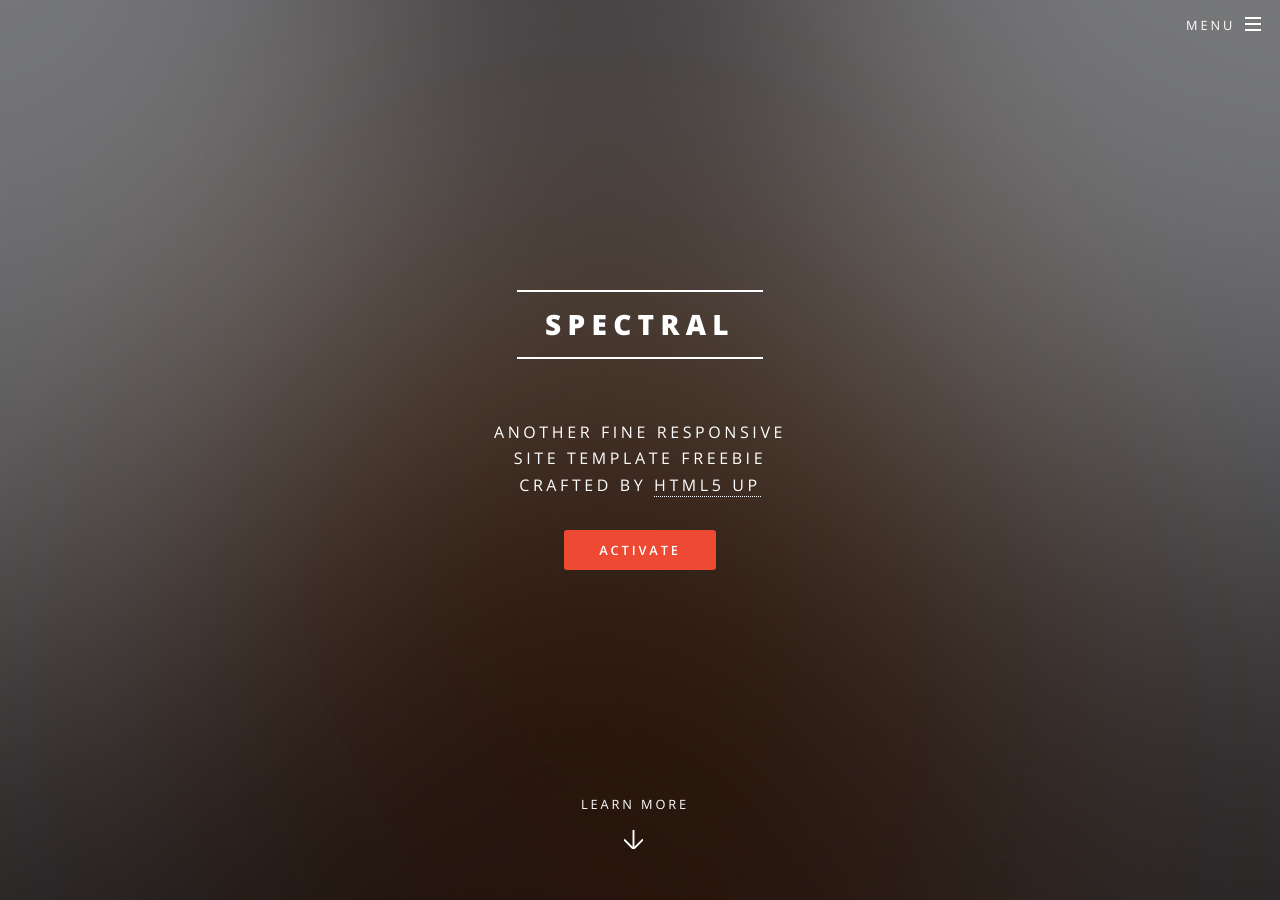
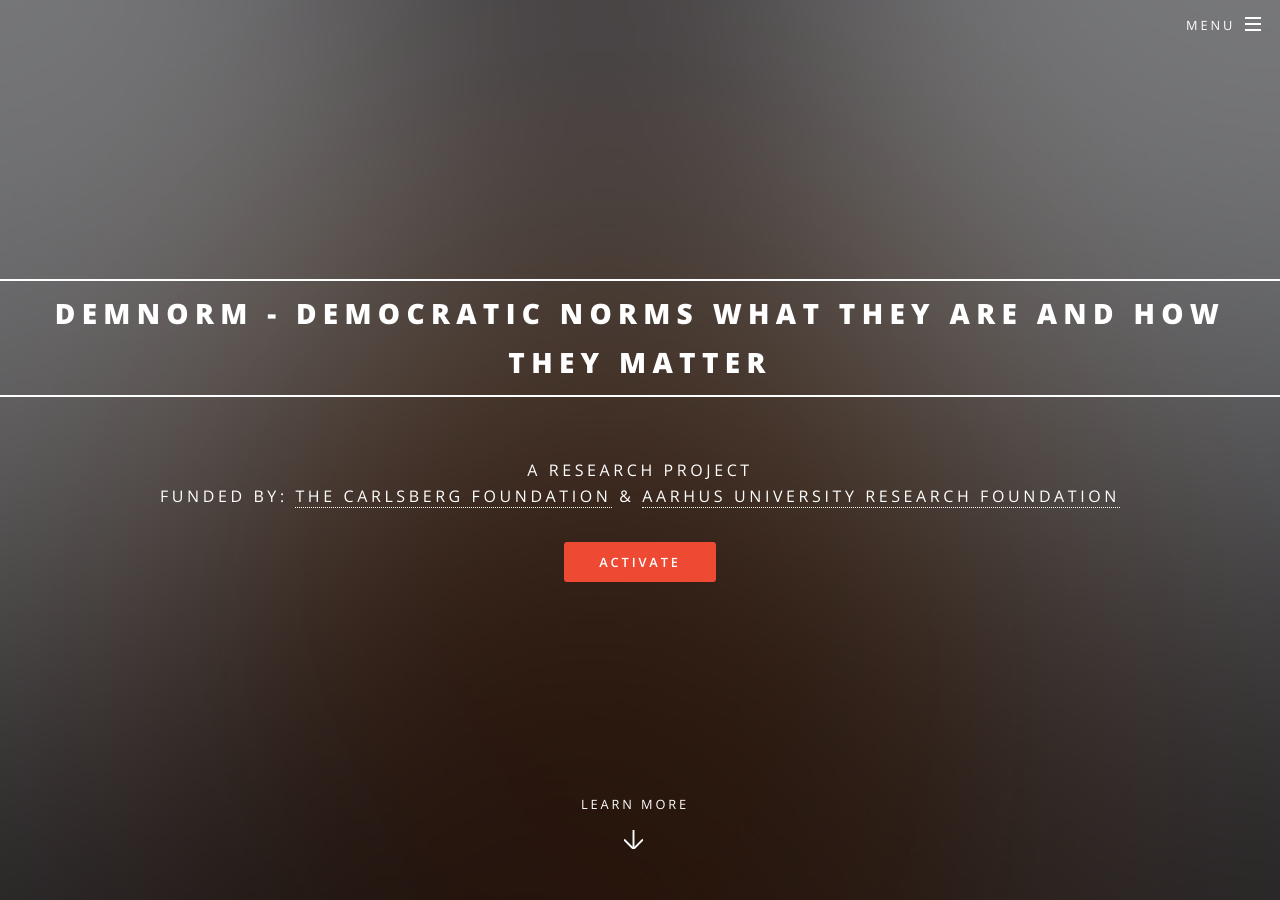
Before and after one commit to demnorm/demnorm.github.io, a Jekyll site: the page built from index.html, in a window 1280 px wide and 900 px high. Built offline with Jekyll 4.4.1, drawn with Linux system fonts in a browser that asks for light colours.

Commit message:
Update _config.yml

```diff
--- a/_config.yml
+++ b/_config.yml
@@ -2,11 +2,12 @@
 #
 
 # Site settings
-title: Spectral
+title: |
+  DEMNORM - Democratic Norms
+  WHAT THEY ARE AND HOW THEY MATTER
 description: |
-  Another fine responsive
-  site template freebie
-  crafted by [HTML5 UP](http://html5up.net)
+  A Research Project
+  funded by: [The Carlsberg Foundation](https://www.carlsbergfondet.dk/en/Forskningsaktiviteter/Bevillingsstatistik/Bevillingsoversigt/CF21_0459_Daniel-Bischof) & [Aarhus University Research Foundation](https://auff.au.dk/en/)
 owner: Your Name # or company name
 first_published: 2016 # if migrating another site, the year of your first publish
 email: your-email@domain.com
```
